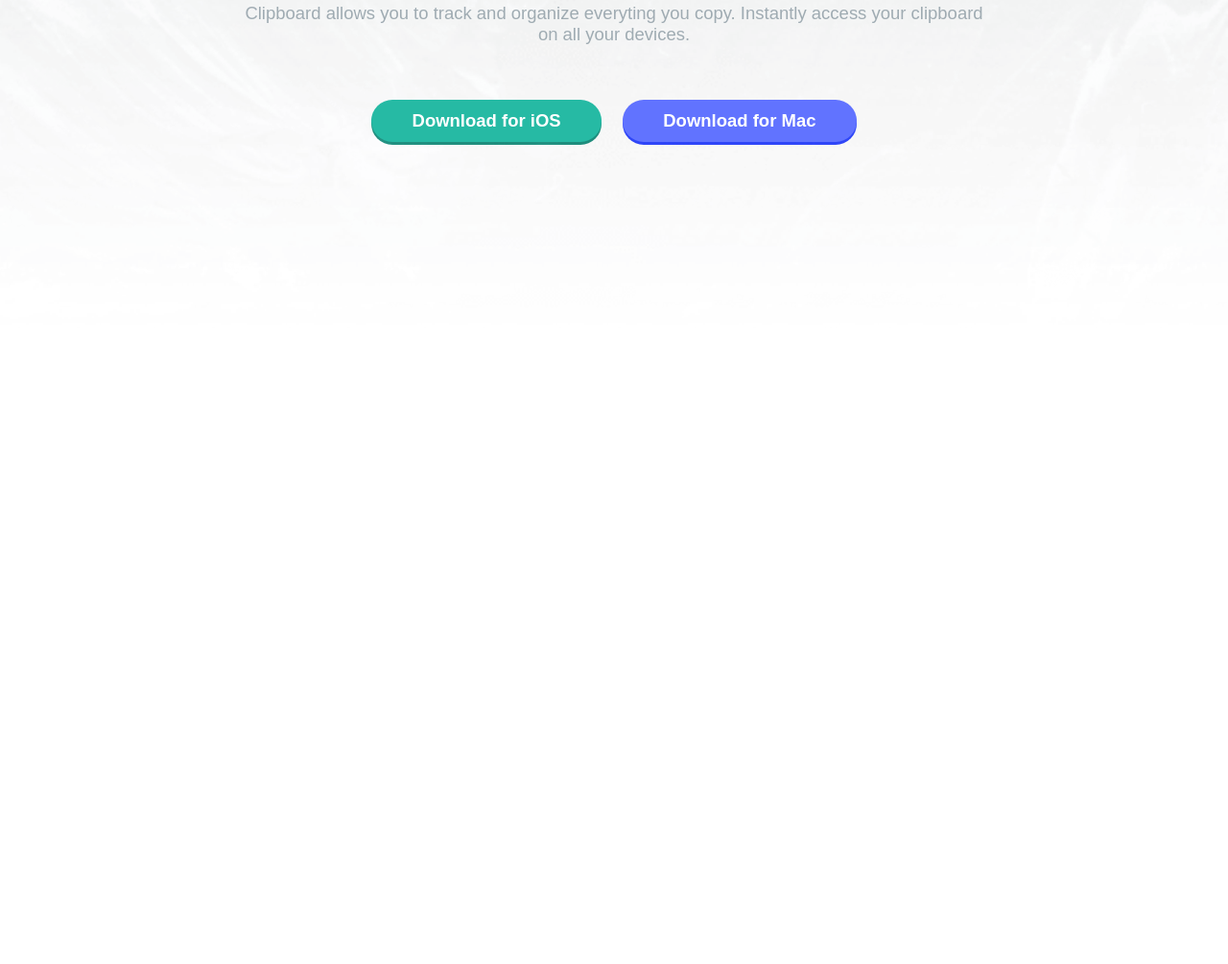
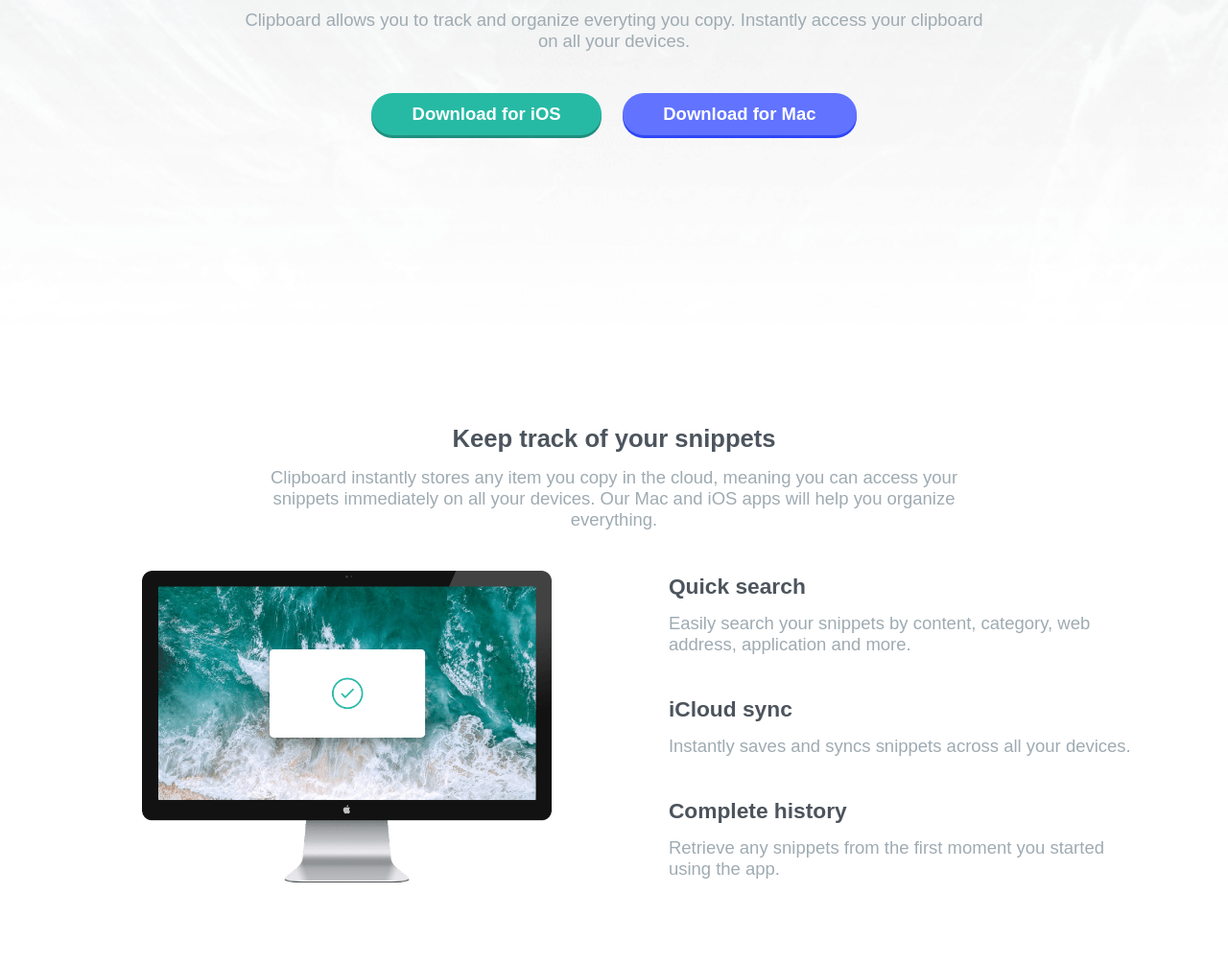
Before and after one commit to marcinjadwizyc/clipboardTheme, a website: page index.html in a window 1280 px wide. Shown: the part 442-1447 px from the top of the page at 96% size. Before the commit the page ends 800 px from the top, so only its background shows below. Drawn offline with Linux system fonts and the light colour scheme; a web font is replaced by a local one.

Commit message:
Features

```diff
--- a/index.html
+++ b/index.html
@@ -24,5 +24,30 @@
       </header>
     </div>
   </div>
+  <main class="main">
+    <div class="wrapper">
+      <section class="main__section features">
+        <h2 class="title title--secondary features__title">Keep track of your snippets</h2>
+        <p class="text features__text">Clipboard instantly stores any item you copy in the cloud, meaning you can access your snippets immediately on all your devices. Our Mac and iOS apps will help you organize everything.</p>
+        <div class="features__container">
+          <img src="./assets/image-computer.png" alt="" class="img features__img">
+          <div class="features__content">
+            <section class="feature">
+              <h3 class="title title--tertairy">Quick search</h3>
+              <p class="text">Easily search your snippets by content, category, web address, application and more.</p>
+            </section>
+            <section class="feature">
+              <h3 class="title title--tertairy">iCloud sync</h3>
+              <p class="text">Instantly saves and syncs snippets across all your devices.</p>
+            </section>
+            <section class="feature">
+              <h3 class="title title--tertairy">Complete history</h3>
+              <p class="text">Retrieve any snippets from the first moment you started using the app.</p>
+            </section>
+          </div>
+        </div>
+      </section>
+    </div>
+  </main>
 </body>
 </html>
--- a/scss/_base.scss
+++ b/scss/_base.scss
@@ -1,3 +1,8 @@
+@mixin marginAuto {
+	margin-left: auto;
+	margin-right: auto;
+}
+
 @import url('https://fonts.googleapis.com/css?family=Bai+Jamjuree:400,600&display=swap');
 
 :root {
--- a/scss/_layout.scss
+++ b/scss/_layout.scss
@@ -3,15 +3,26 @@
 	margin: 0 auto;
 }
 
-.header {
+.title {
+	margin-bottom: 1rem;
+}
+
+.title--primary ~ .text,
+.title--secondary ~ .text {
+	margin-bottom: 3rem;
+}
+
+.header,
+.main__section {
 	display: flex;
 	flex-direction: column;
 	justify-content: center;
 	align-items: center;
-	padding: 0 3rem;
-	min-height: 100vh;
 	text-align: center;
+}
 
+.header,
+.features {
 	&__container {
 		display: flex;
 		flex-direction: column;
@@ -20,26 +31,50 @@
 	&__img {
 		margin-bottom: 4rem;
 	}
+}
 
-	&__title {
-		margin-bottom: 1rem;
-	}
+.header {
+	padding: 0 3rem;
+	min-height: 100vh;
 
-	&__text {
+	&__img {
 		margin-bottom: 4rem;
 	}
+}
+
+.main__section {
+	padding: 6rem 3rem;
 }
 
 .btn:not(:last-child) {
 	margin-bottom: 1.5rem;
 }
 
+.feature:not(:last-child) {
+	margin-bottom: 3rem;
+}
+
+@media only screen and (min-width: 500px) {
+	.title--primary ~ .text,
+	.title--secondary ~ .text {
+		max-width: 70%;
+	}
+
+	.features {
+		&__img {
+			width: 30rem;
+			@include marginAuto;
+		}
+	}
+
+	.feature {
+		max-width: 350px;
+		@include marginAuto;
+	}
+}
+
 @media only screen and (min-width: 600px) {
 	.header {
-		&__text {
-			max-width: 70%;
-		}
-
 		&__container {
 			flex-direction: row;
 		}
@@ -50,3 +85,27 @@
 		margin-right: 1.5rem;
 	}
 }
+
+@media only screen and (min-width: 700px) {
+	.features {
+		&__container {
+			flex-direction: row;
+			align-items: center;
+		}
+
+		&__img {
+			margin-bottom: 0;
+			max-width: 100%;
+		}
+
+		&__content {
+			text-align: left;
+			width: 50%;
+			padding-left: 4rem;
+		}
+	}
+
+	.feature {
+		max-width: 100%;
+	}
+}
--- a/scss/_typography.scss
+++ b/scss/_typography.scss
@@ -5,6 +5,14 @@
 	&--primary {
 		font-size: 2.4rem;
 	}
+
+	&--secondary {
+		font-size: 1.8rem;
+	}
+
+	&--tertairy {
+		font-size: 1.6rem;
+	}
 }
 
 .text {
```
Also changed, not shown: css/style.css.
